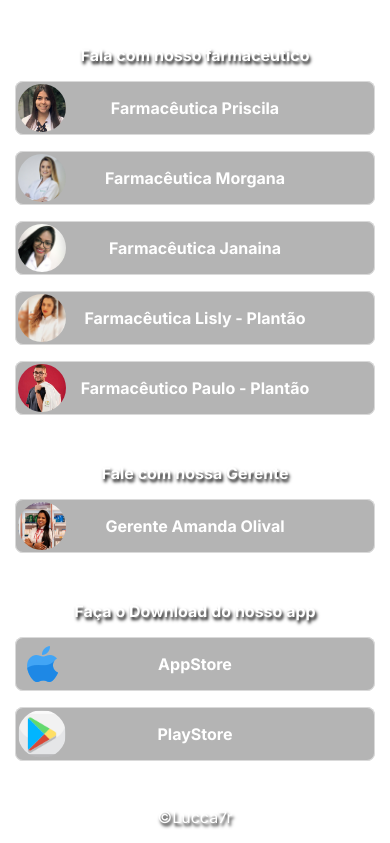
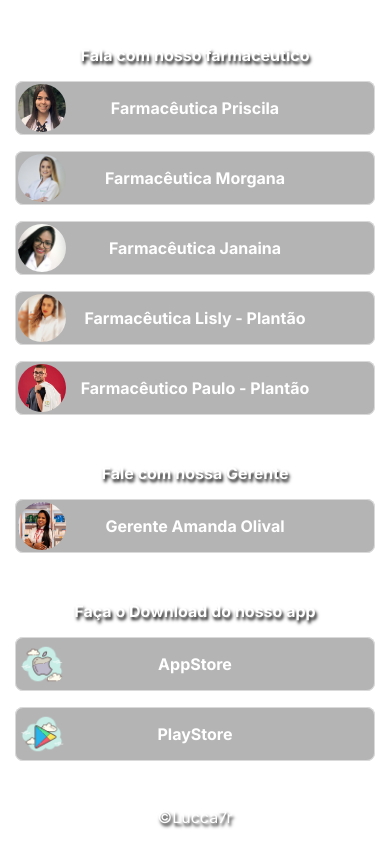
Before and after one commit to Lucca7r/drogasil-1071, a plain HTML site: page index.html in a window 390 px wide. Shown: the part 922-1765 px from the top of the page. Drawn offline with Linux system fonts and the light colour scheme.

Commit message:
up-responsividade/icons

```diff
--- a/index.html
+++ b/index.html
@@ -132,7 +132,7 @@
 
       <ul id="app">
         <li>
-          <img class="icons" src="./icons/icons8-mac.png" alt="">
+          <img class="icons" src="./icons/icons8Mac.png" alt="">
           <a
             href="https://apps.apple.com/br/app/drogasil/id1328994276"
             target="_blank"
@@ -140,7 +140,7 @@
           >
         </li>
         <li>
-          <img class="icons" src="./icons/icons-playstore.png" alt="">
+          <img class="icons" src="./icons/iconsGgooglePlay.png" alt="">
           <a
             href="https://play.google.com/store/apps/details?id=br.com.drogasil&pli=1"
             target="_blank"
--- a/style.css
+++ b/style.css
@@ -106,7 +106,7 @@ ul li a:hover {
 #receita {
   border: 2px solid transparent;
   animation: pulse 0.7s infinite;
- background: rgba(255, 255, 255, 0.1);
+  background: rgba(255, 255, 255, 0.1);
   border: 1px solid rgba(255, 255, 255, 0.5);
   border-radius: 10px;
 }
```
Also changed, not shown: icons/icons-playstore.png (deleted), icons/icons8-mac.png (deleted), icons/icons8Mac.png (added), icons/iconsGgooglePlay.png (added).
